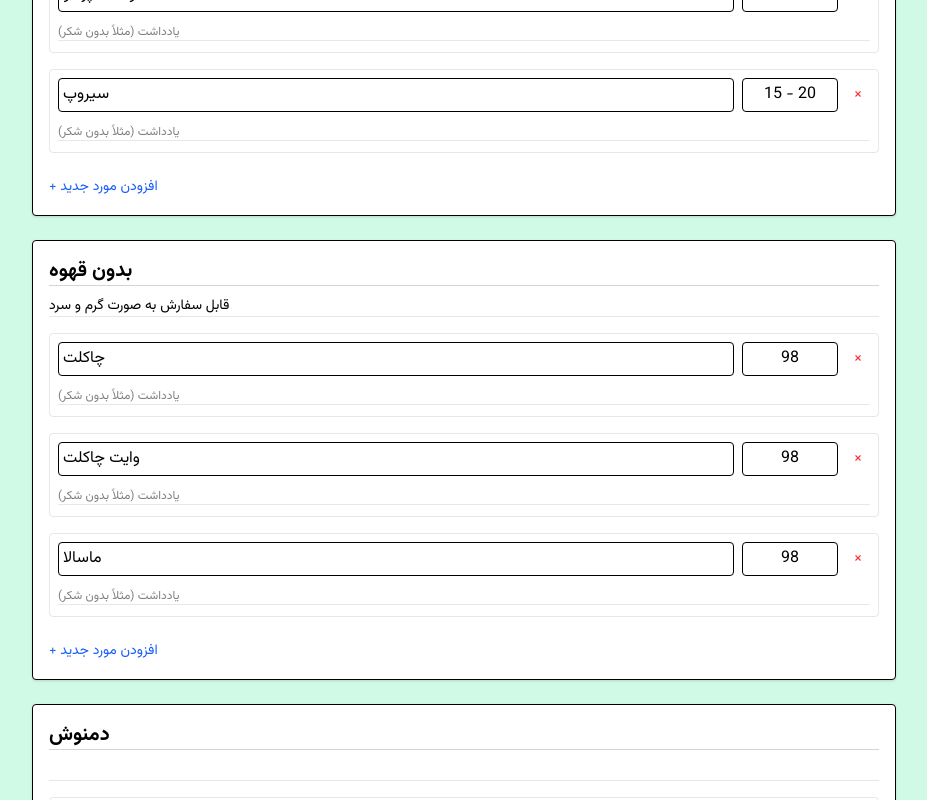
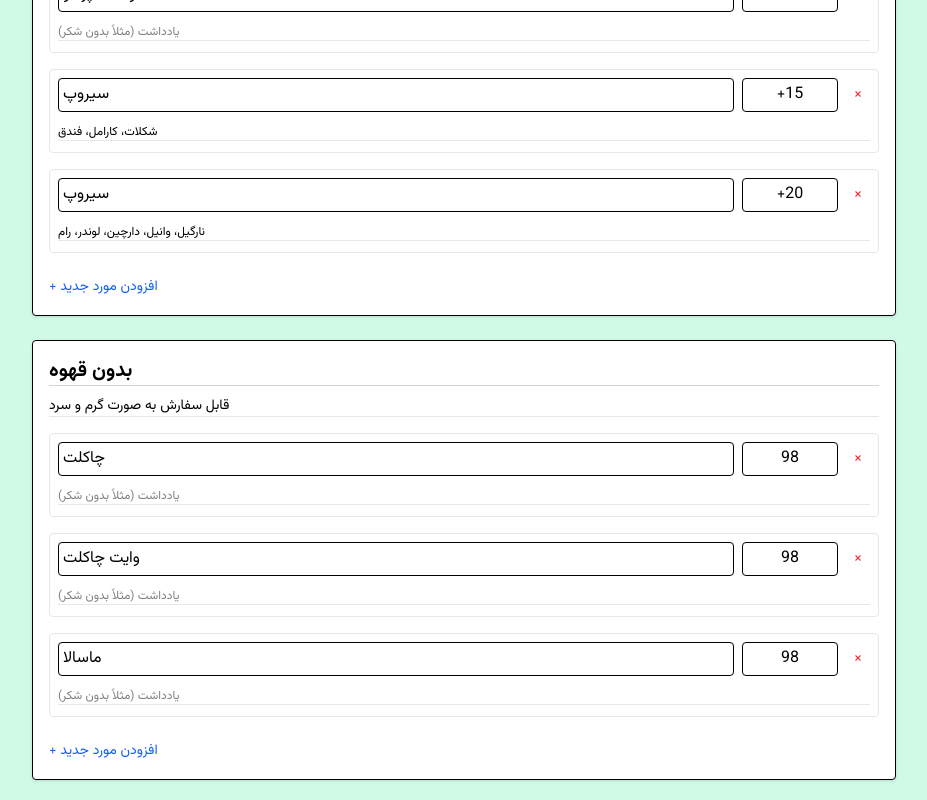
Before and after one commit to Sepehr-Khatami/ukiyo-menu, a Next.js app: page /edit in a window 1280 px wide. Shown: the part 1240-2040 px from the top of the page, without its empty margins (176-1103 px from the left). Built offline with nearby package versions, Linux system fonts and the light colour scheme.

Commit message:
performance upgrade

```diff
--- a/app/components/menu-title-cards.tsx
+++ b/app/components/menu-title-cards.tsx
@@ -44,22 +44,22 @@ export default function MenuTitle() {
                 <div className='h-18 w-18 rounded-lg overflow-hidden'>
                   <Skeleton src={item.image} />
                 </div>
-
               </div>
               <span className='flex-shrink'>{item.titleFa}</span>
             </div>
 
             <div
-              className={`mb-2 transition-all duration-1000 ease-in-out overflow-hidden origin-top rounded-lg mt-6 bg-emerald-100`}
+              className={`mb-2 transition-[max-height] duration-700 ease-in-out overflow-hidden origin-top rounded-lg mt-6 bg-emerald-100`}
               style={{
                 maxHeight:
                   isOpen && menuLengthArray[index]
                     ? `${menuLengthArray[index]}px` // estimate ~80px per item
                     : "0px",
+                willChange : "max-height",
               }}
             >
               <MenuItems
-               category={item.titleFa}
+              category={item.titleFa}
                />
             </div>
           </div>
--- a/data/menu-items.json
+++ b/data/menu-items.json
@@ -55,8 +55,15 @@
       },
       {
         "title": "سیروپ",
-        "price": "15 - 20"
-      }
+        "price": "+15",
+        "notes": "شکلات، کارامل، فندق"
+
+      },
+       {
+         "title": "سیروپ",
+         "price": "+20",
+         "notes": "نارگیل، وانیل، دارچین، لوندر، رام "
+       }
     ]
   },
   {
@@ -225,13 +232,13 @@
     "items": [
       {
         "title": "چیزکیک روز",
-        "price": "روز",
+        "price": "۱۱۰",
         "notes": ""
       },
       {
         "title": "پنکیک",
         "price": "100",
-        "notes": "میتونید تاپینگ های زیر رو به پنکیک اضافه کنید"
+        "notes": "تاپینگ های دلخواه رو به پنکیک اضافه کنید"
       },
       {
         "title": "نوتلا",
```
